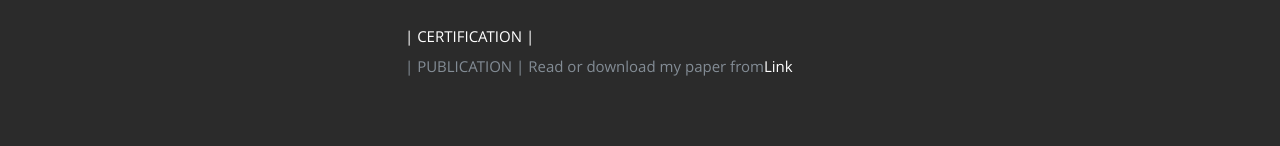
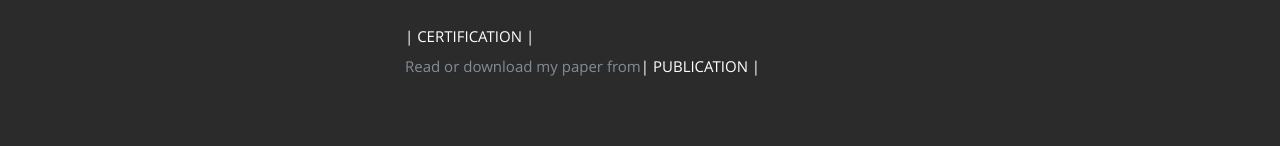
Before and after one commit to dishijn2/DishiJain-Portfolio, a plain HTML site: page index.html in a window 1280 px wide. Shown: the part 1091-1237 px from the top of the page. Drawn offline with nearby package versions, Linux system fonts and the light colour scheme; a web font is replaced by a local one.

Commit message:
Update index.html

```diff
--- a/index.html
+++ b/index.html
@@ -79,7 +79,7 @@
             </p>
 		 <ul>
 		 <li><a href="https://drive.google.com/drive/folders/1ENOrwkVw6BsrwalbWeA4lgppdV4l5Uu7" target="_blank">| CERTIFICATION |</a></li>
-<li>| PUBLICATION | Read or download my paper from<a href="http://www.ijstr.org/paper-references.php?ref=IJSTR-1219-26503" target="_blank">Link</a></li>
+<li>Read or download my paper from<a href="http://www.ijstr.org/paper-references.php?ref=IJSTR-1219-26503" target="_blank">| PUBLICATION | </a></li>
 		 </ul>
             <div class="row">
 
```
